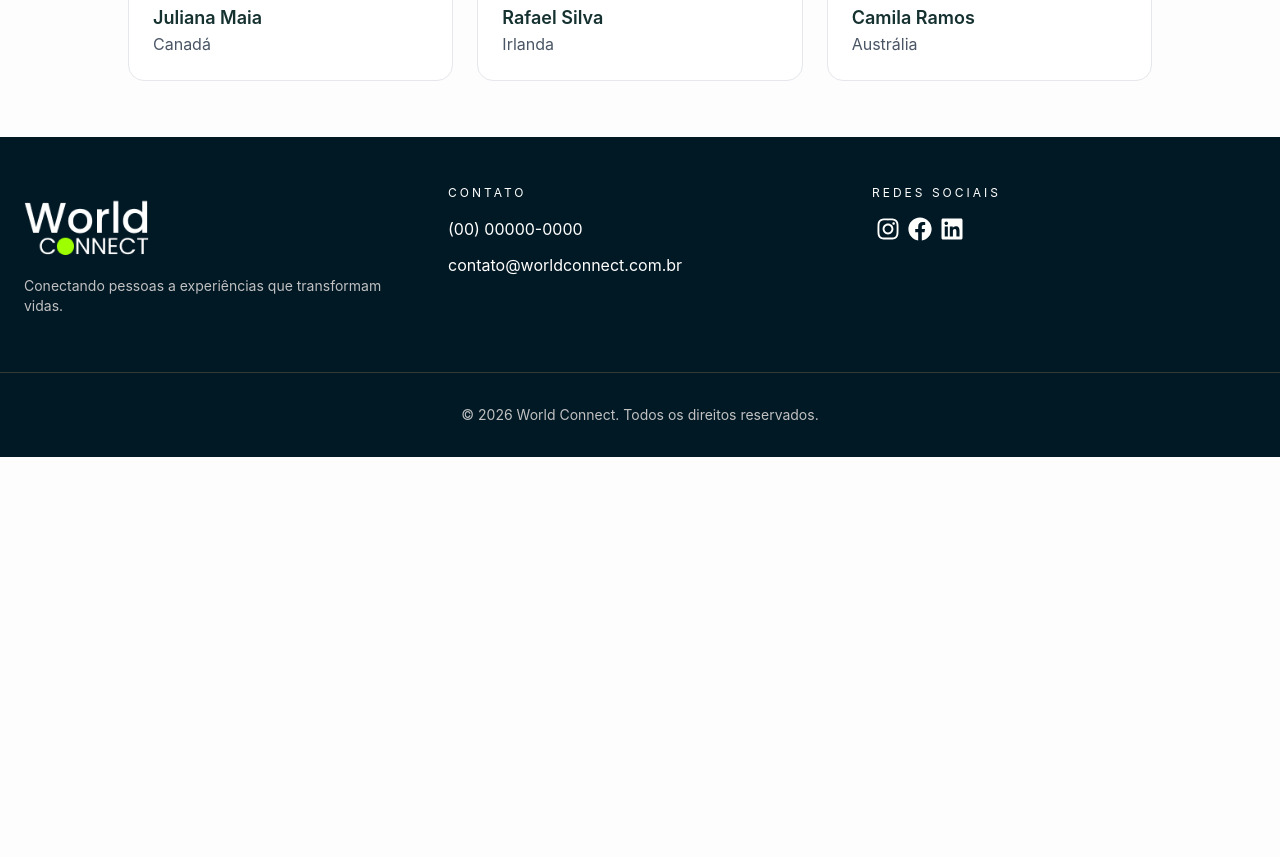
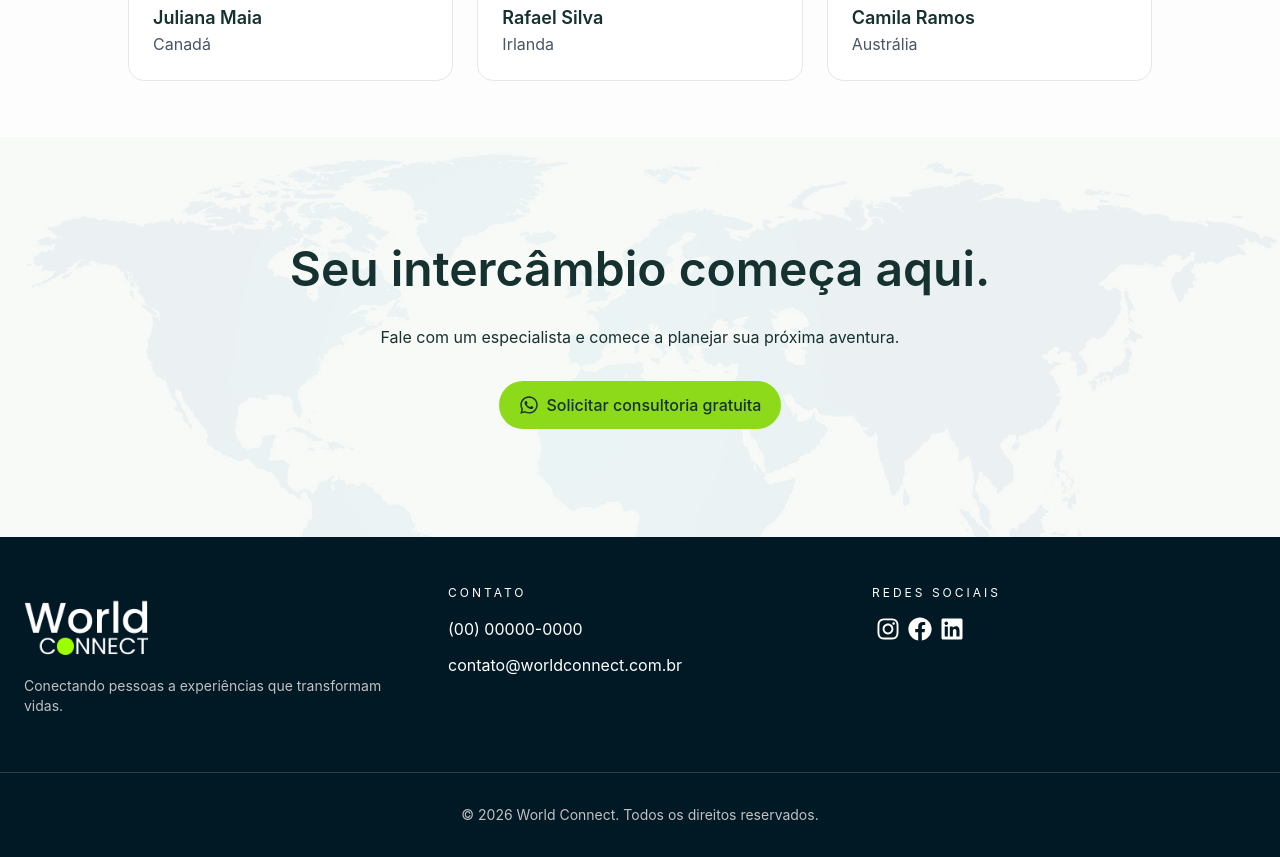
Before and after one commit to Angellica06/world-connect-landing-page, a React (Vite) app: page / in a window 1280 px wide. Shown: the part 3780-4637 px from the top of the page. Before the commit the page ends 4237 px from the top, so only its background shows below. Built offline with nearby package versions, Linux system fonts and the light colour scheme.

Commit message:
feat: adiciona seção de contato

```diff
--- a/src/App.jsx
+++ b/src/App.jsx
@@ -4,6 +4,7 @@ import Destinos from "./components/sections/Destinos";
 import ComoFunciona from "./components/sections/ComoFunciona";
 import Beneficio from "./components/sections/Beneficio";
 import Depoimentos from "./components/sections/Depoimentos";
+import Contato from "./components/sections/Contato";
 import Footer from "./components/layout/Footer";
 
 function App() {
@@ -15,6 +16,7 @@ function App() {
       <ComoFunciona />
       <Beneficio />
       <Depoimentos />
+      <Contato />
       <Footer />
     </>
   );
--- /dev/null
+++ b/src/components/sections/Contato.jsx
@@ -0,0 +1,27 @@
+import Button from "../ui/Button";
+import { FaWhatsapp } from "react-icons/fa";
+
+function Contato() {
+  return (
+    <section
+      id="contato"
+      className="contato  flex items-center justify-center h-[50vh] px-12 lg:px-32 py-14 bg-[#f8faf8]"
+    >
+      <div className="text-center">
+        <h2 className="text-4xl lg:text-5xl font-semibold">
+          Seu intercâmbio começa aqui.
+        </h2>
+        <p className="my-8">
+          Fale com um especialista e comece a planejar sua próxima aventura.
+        </p>
+
+        <Button className="inline-flex items-center gap-2 bg-[#8dda1a] hover:bg-[#74b81b] hover:text-white">
+          <FaWhatsapp className="text-xl" />
+          Solicitar consultoria gratuita
+        </Button>
+      </div>
+    </section>
+  );
+}
+
+export default Contato;
--- a/src/index.css
+++ b/src/index.css
@@ -25,6 +25,12 @@ body {
   background-size: 180px;
 }
 
+.contato {
+  background-image: url(assets/imagens/mapa.png);
+  background-repeat: no-repeat;
+  color: #153130;
+}
+
 @media (max-width: 768px) {
   .destino {
     background-image: none;
```
Also changed, not shown: src/assets/imagens/mapa.png (added).
